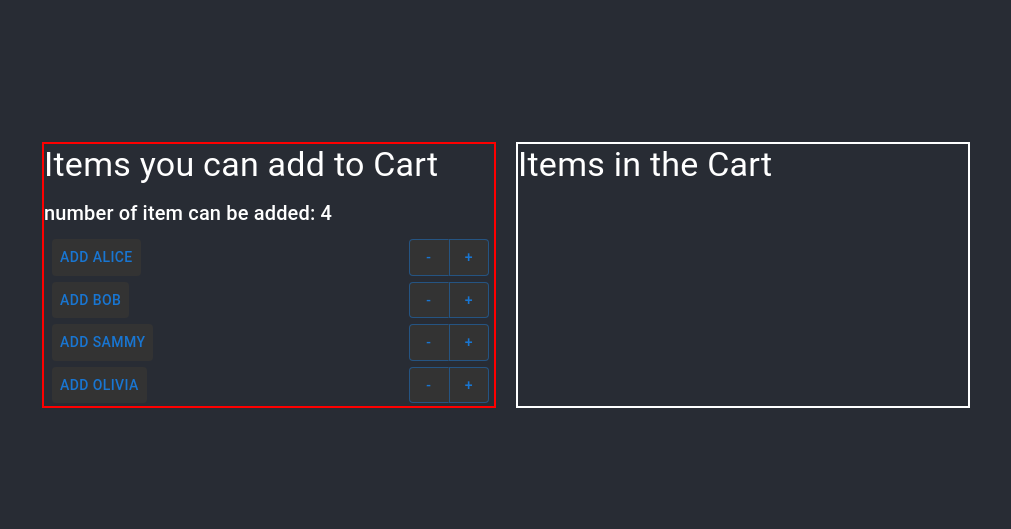
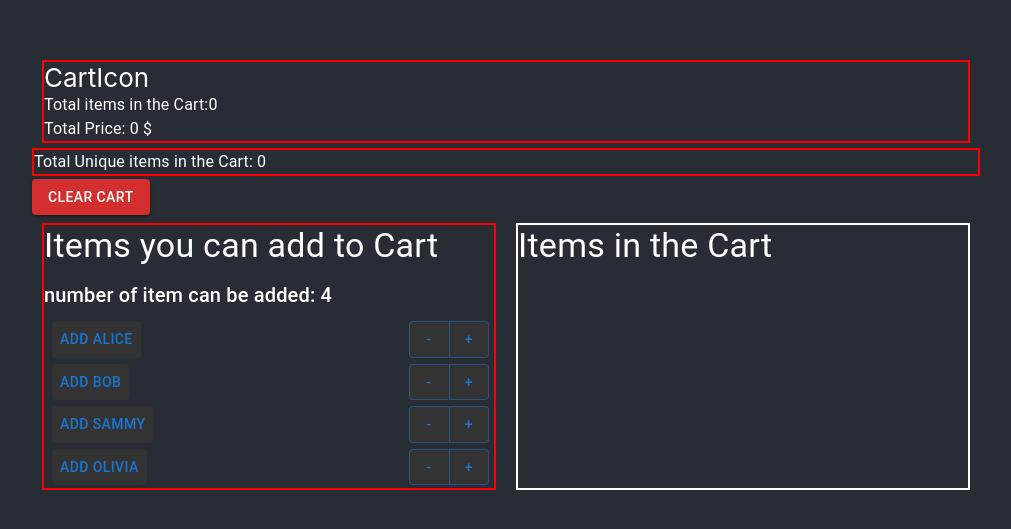
Before and after one commit to SaifKbishi/my_shop_cart, a React (Create React App) app: page / in a window 1280 px wide. Shown: the part 125-654 px from the top of the page, without its empty margins (134-1145 px from the left). Built offline with nearby package versions, Linux system fonts and the light colour scheme.

Commit message:
cart icon unique items

```diff
--- a/src/Components/CartIcon.js
+++ b/src/Components/CartIcon.js
@@ -5,13 +5,26 @@ import { makeStyles } from '@material-ui/core/styles';
 
 
 const CartIcon = (props) => {
+  // console.log('props: ', props)
   const classes = useStyles();
+
   return (
-    <Typography className={classes.speComponent}>
-      Total items in the Cart: {props.items.cart.length}
-    </Typography>
+    <div className={classes.speComponent}>
+    CartIcon
+      <Typography >
+        Total items in the Cart:
+        {props.items.cart.reduce((a, item)=>{
+          return a + item.quantity
+        },0)}
+      </Typography>
+      <Typography>
+        Total Price: {props.items.totalPrice} $
+      </Typography>
+    </div>
   );
 };
+
+
 
 const mapStateToProps = (state)=>{
   const {items} = state
--- a/src/Components/CartUniqueItems.js
+++ b/src/Components/CartUniqueItems.js
@@ -11,7 +11,7 @@ const CartUniqueItems = (props) => {
   let unique = props.items.cart.filter(uniqueItems);
   return (
     <Typography className={classes.speComponent}>
-      Total Unique in the Cart: {unique.length}
+      Total Unique items in the Cart: {unique.length}
     </Typography>
   );
 };
--- a/src/Components/HomeScreen.js
+++ b/src/Components/HomeScreen.js
@@ -12,9 +12,9 @@ const HomeScreen = (props) => {
   const classes = useStyles();
   return (
     <div>
-      {/* <CartIcon/> */}
-      {/* <CartUniqueItems/> */}
-      {/* <ClearCart/> */}
+      <CartIcon/>
+      <CartUniqueItems/>
+      <ClearCart/>
       <div className={classes.itemsAndCart}>
         <ItemsScreen/>
         <CartScreen/>
--- a/src/Pages/ItemsReducer.js
+++ b/src/Pages/ItemsReducer.js
@@ -9,6 +9,7 @@ const INITIAL_STATE = {
     // 'Amelia', 'Isabella', 'Mia', 'Evelyn', 'Harper', 'Liam	', 'Noah	', 'Oliver	',
     // 'Elijah	', 'William	', 'James	', 'Benjamin', 'Lucas	', 'Henry	', 'Alexander',
   ],
+  totalPrice:0
 }
 
 const itemsReducer = (state=INITIAL_STATE, action)=>{
@@ -21,13 +22,15 @@ const itemsReducer = (state=INITIAL_STATE, action)=>{
       return{        //should update the counter
           ...state,
           cart: state.cart.map(item => item.name === inCartItem.name ? {...inCartItem, quantity:inCartItem.quantity +1} : item),
+          totalPrice: state.totalPrice + action.payload.price,
         }
         break;
       }
       else{
         return {
           ...state,
-          cart:[...state.cart, addedItem]
+          cart:[...state.cart, addedItem],
+          totalPrice: state.totalPrice + action.payload.price,
         }
         break;
       }
@@ -39,12 +42,14 @@ const itemsReducer = (state=INITIAL_STATE, action)=>{
       return{
         ...state,
         cart: state.cart.map(item => item.name === removedItem.name ? {...removedItem, quantity: removedItem.quantity -1} : item),
+        totalPrice: state.totalPrice - action.payload.price,
       }
       break;
-    }else if(removedItem && removedItem.quantity ===0){
+    }else if(removedItem && removedItem.quantity === 0){
       return{
       ...state,
-      cart: state.cart.filter(cartItem => cartItem !== removedItem)
+      cart: state.cart.filter(cartItem => cartItem !== removedItem),
+      totalPrice: state.totalPrice - action.payload.price,
       }
     }
     else{
@@ -59,13 +64,14 @@ const itemsReducer = (state=INITIAL_STATE, action)=>{
     case 'CLEAR_CART':
     return {
       ...state,
-      cart: []
+      cart: [],
+      totalPrice:0
     }
     break;
 
     // case 'IN_CART':
     // const findItem = state.cart.find(item => item === action.payload)
-console.log(state.cart)
+console.log('68: ',state.cart)
 /**** */
     default:
       return state;
```
